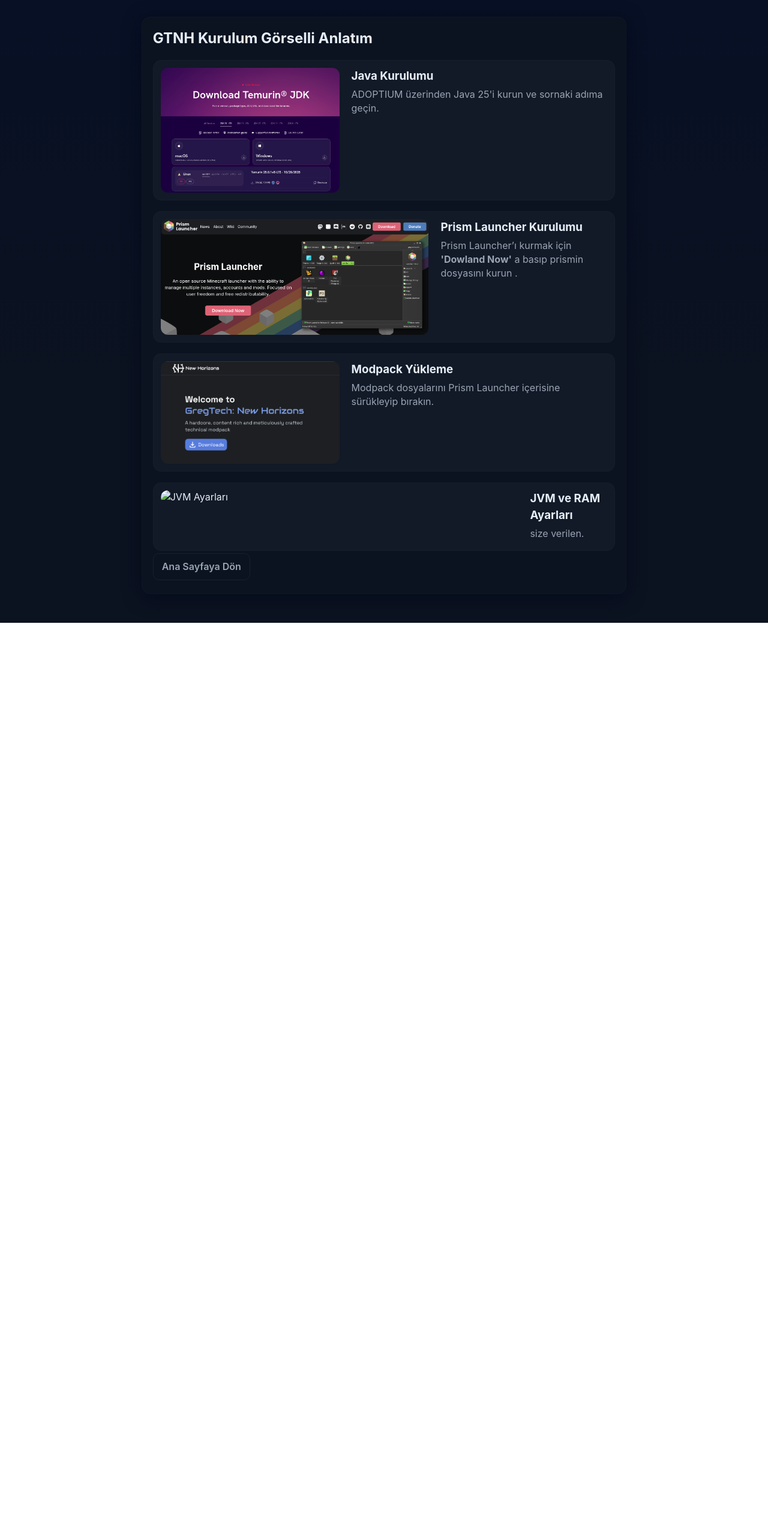
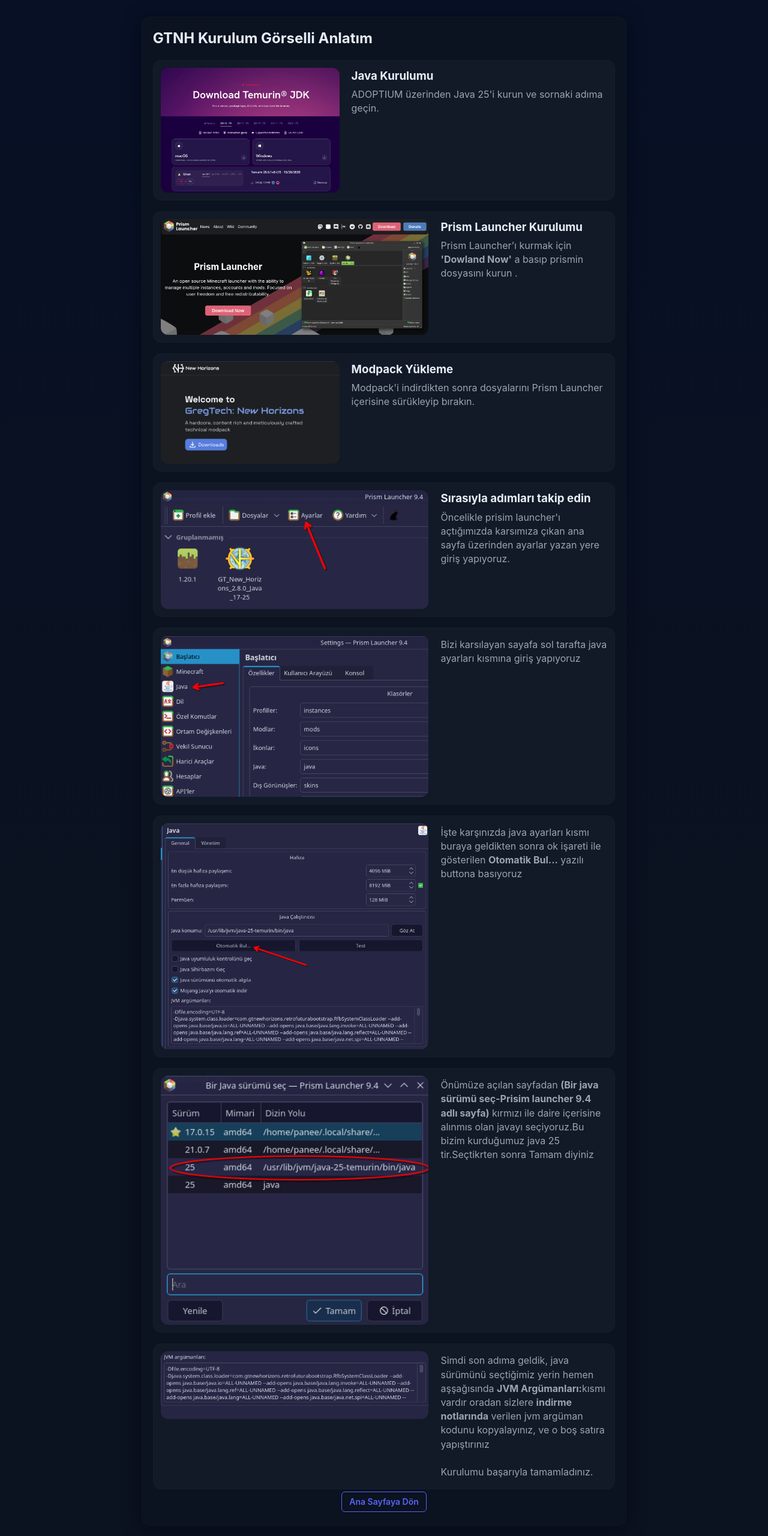
Before and after one commit to cankaan200772-code/cankaan200772-code.github.io, a website built with webpack: page kurulum-gorsel.html in a window 1280 px wide. Shown: the top 2560 px of the page at 60% size. Before the commit the page ends 1038 px from the top, so only its background shows below. Built offline with nearby package versions, Linux system fonts and the light colour scheme.

Commit message:
güncelledim

```diff
--- a/kurulum-gorsel.html
+++ b/kurulum-gorsel.html
@@ -143,21 +143,59 @@
       <img src="gtnh.png"style="width:40%; height:70%;" alt="Modpack Yükleme">
       <div>
         <h3>Modpack Yükleme</h3>
-        <p>Modpack dosyalarını Prism Launcher içerisine sürükleyip bırakın.</p>
+        <p>Modpack'i indirdikten sonra dosyalarını Prism Launcher içerisine sürükleyip bırakın.</p>
       </div>
     </div>
 
     <div class="step">
-      <img src="jvm-settings.png" alt="JVM Ayarları">
+      <img src="prisim adım1.png" style="width:60%;width:60%;" alt="JVM Ayarları">
+
+
       <div>
-        <h3>JVM ve RAM Ayarları</h3>
-        <p>size verilen.</p>
+
+        <h3>Sırasıyla adımları takip edin</h3>
+        <p>Öncelikle prisim launcher'ı açtığımızda karsımıza çıkan ana sayfa üzerinden  ayarlar yazan yere giriş yapıyoruz.</p>
       </div>
     </div>
 
-    <p class="btn-container">
-      <a href="index.html" class="btn ghost">Ana Sayfaya Dön</a>
+    <div class="step">
+      <img src="prisim adım2.png" style="width:60%;height:60%;" alt="JVM Ayarları">
+      <div>
+        <p>Bizi karsılayan sayafa sol tarafta java ayarları kısmına giriş yapıyoruz</p>
+
+      </div>
+    </div>
+    <div class="step">
+      <img src="prisim adım3.png" style="width:60%;height:60%;" alt="JVM Ayarları">
+      <p>İşte karşınızda java ayarları kısmı buraya geldikten sonra ok işareti ile gösterilen <b>Otomatik Bul...</b> yazılı buttona basıyoruz</p>
+
+    </div>
+    <div class="step">
+      <img src="prisim adım4.png" style="width:60%;height:60%;" alt="JVM Ayarları">
+      <p>Önümüze açılan sayfadan  <b>(Bir java sürümü seç-Prisim launcher 9.4 adlı sayfa)</b> kırmızı ile daire içerisine alınmıs olan javayı seçiyoruz.Bu bizim kurduğumuz java 25 tir.Seçtikrten sonra Tamam diyiniz</p>
+
+    </div>
+    <div class="step">
+      <img  src="prisim sonadım.png" style="width:60%;height:70%;" alt="JVM Ayarları">
+      <p>Simdi son adıma geldik, java sürümünü seçtiğimiz yerin hemen aşşağısında <B>JVM Argümanları:</B>kısmı vardır oradan sizlere <b>indirme notlarında</b> verilen jvm argüman kodunu kopyalayınız,
+      ve o boş satıra yapıştırınız<br><br>
+
+        Kurulumu başarıyla tamamladınız.</p>
+
+    </div>
+
+
+
+
+
+
+
+    <p class="btn-container" style="text-align:center;">
+      <a href="index.html" class="btn ghost" style="font-size:14px;padding:6px 12px;border-radius:6px;border:1px solid #5865F2;color:#5865F2;text-decoration:none;transition:0.2s;">
+        Ana Sayfaya Dön
+      </a>
     </p>
+
   </div>
 </div>
 </body>
```
Also changed, not shown: index.html (+21 -2 lines), discord.png (added), prisim adım1.png (added), prisim adım2.png (added), prisim adım3.png (added), prisim adım4.png (added), prisim sonadım.png (added).
